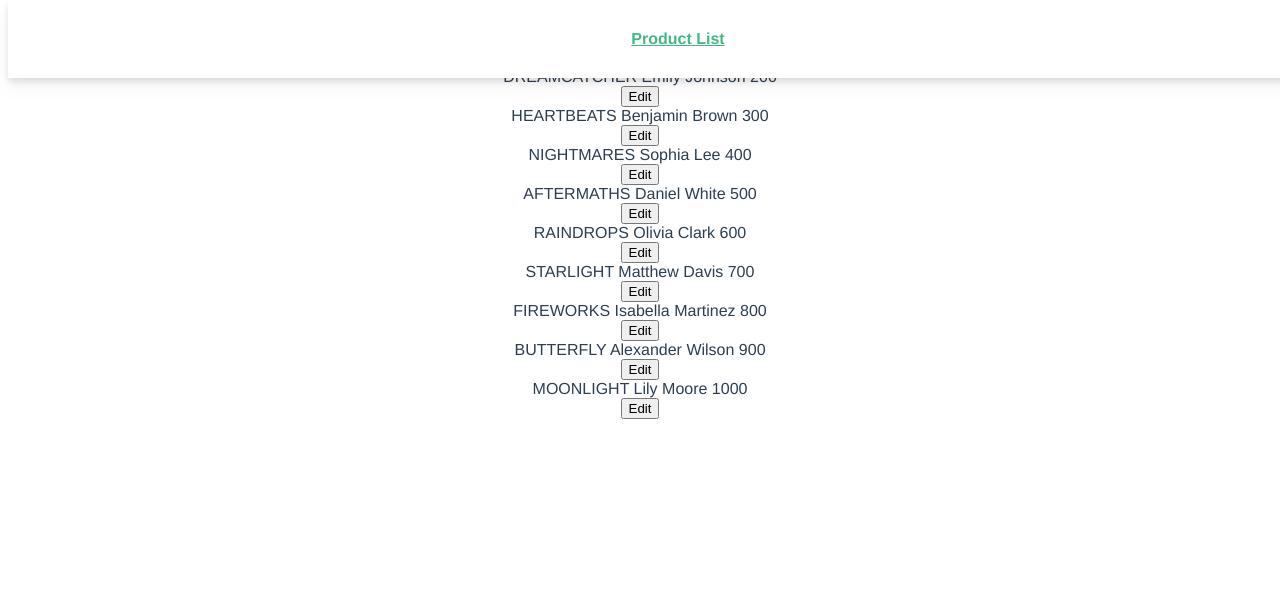
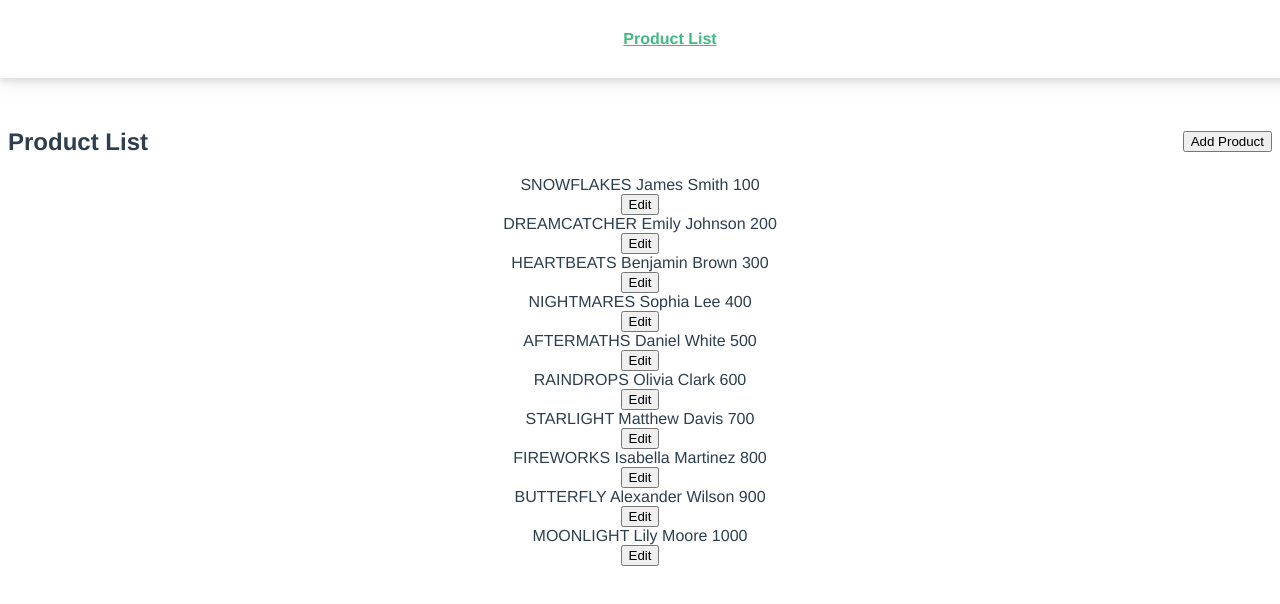
Before and after one commit to FrancisPogi22/Product-CRUD, a Vue app: page / in a window 1280 px wide. Shown: the top 604 px of the page. Built offline with nearby package versions, Linux system fonts and the light colour scheme.

Commit message:
Update Style

```diff
--- a/src/App.vue
+++ b/src/App.vue
@@ -18,6 +18,7 @@ nav {
   position: fixed;
   top: 0;
   width: 100%;
+  left: 0;
   padding: 30px;
   background: #ffffff;
   filter: drop-shadow(0 10px 8px rgb(0 0 0 / 0.04))
--- a/src/components/ProductList.vue
+++ b/src/components/ProductList.vue
@@ -3,6 +3,7 @@
     <div class="wrapper">
       <div class="product-list-con">
         <div class="product-header">
+          <h2>Product List</h2>
           <button @click="showAddForm = true">Add Product</button>
         </div>
         <div
@@ -19,7 +20,6 @@
         </div>
       </div>
     </div>
-
     <div v-if="showAddForm" class="add-product-form">
       <div class="add-product-header">
         <h2>Add Product</h2>
@@ -105,6 +105,21 @@ export default {
 </script>
 
 <style scoped>
+.product-list-con {
+  padding: 100px 0;
+}
+.wrapper {
+  max-width: 1440px;
+  width: 100%;
+  margin: 0 auto;
+}
+
+.product-header {
+  display: flex;
+  justify-content: space-between;
+  align-items: center;
+}
+
 .add-product-form {
   position: fixed;
   top: 50%;
```
